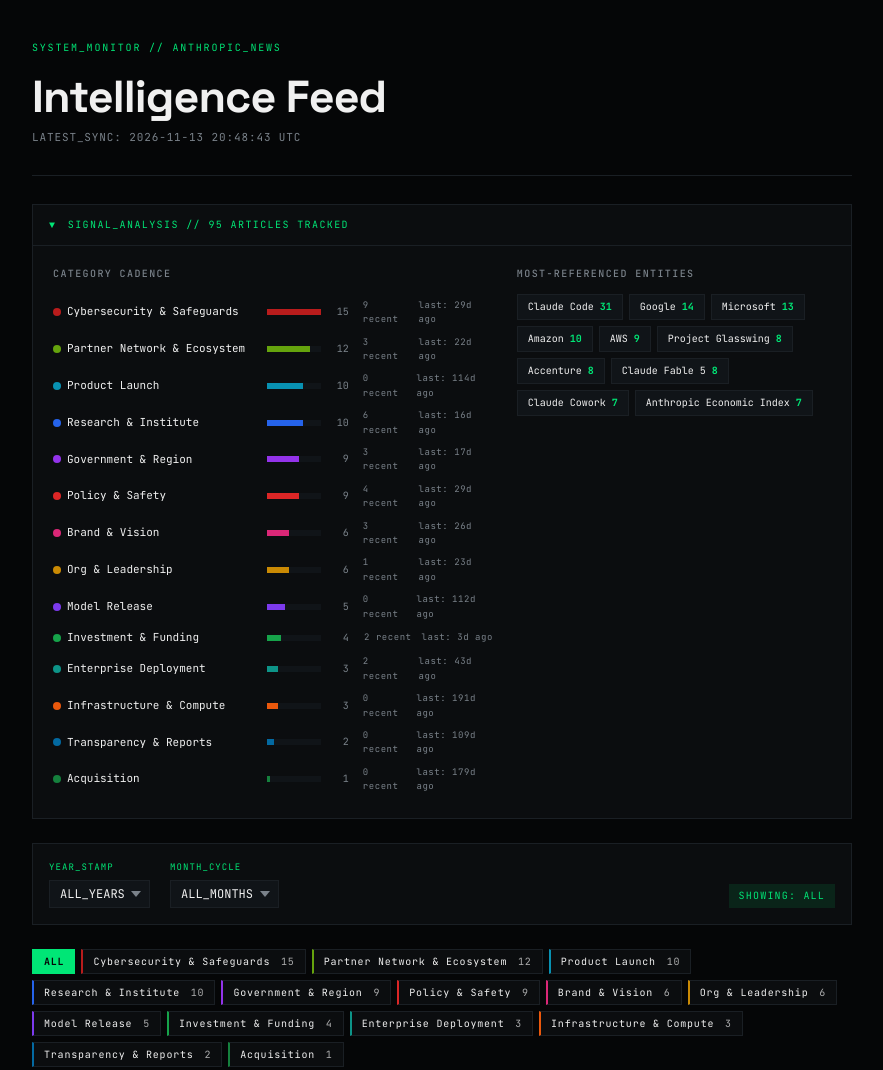
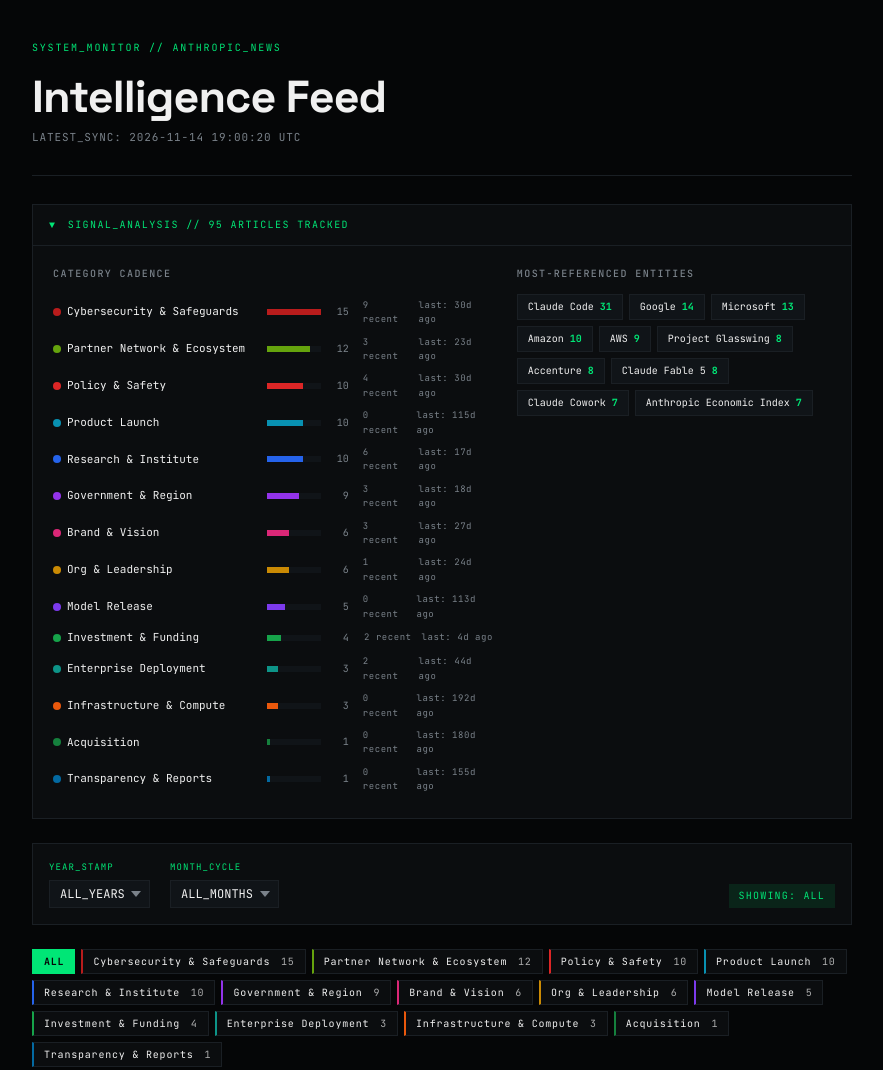
Before and after one commit to patrick-creates/anthropic-news-monitor, a plain HTML site: page index.html in a window 1280 px wide. Shown: the top 1070 px of the page, without its empty margins (198-1081 px from the left). Drawn offline with Linux system fonts and the light colour scheme.

Commit message:
chore: update news data and index

```diff
--- a/index.html
+++ b/index.html
@@ -12,7 +12,7 @@
         <header>
             <div class="brand">SYSTEM_MONITOR // ANTHROPIC_NEWS</div>
             <h1>Intelligence Feed</h1>
-            <p class="update-time">LATEST_SYNC: 2026-11-13 20:48:43 UTC</p>
+            <p class="update-time">LATEST_SYNC: 2026-11-14 19:00:20 UTC</p>
         </header>
 
 
@@ -35,7 +35,7 @@
             </div>
             <div class="trend-meta">
                 <span title="Articles in last 90 days">9 recent</span>
-                <span title="Days since last article in this category">last: 29d ago</span>
+                <span title="Days since last article in this category">last: 30d ago</span>
             </div>
         </div>
         <div class="trend-row">
@@ -51,7 +51,23 @@
             </div>
             <div class="trend-meta">
                 <span title="Articles in last 90 days">3 recent</span>
-                <span title="Days since last article in this category">last: 22d ago</span>
+                <span title="Days since last article in this category">last: 23d ago</span>
+            </div>
+        </div>
+        <div class="trend-row">
+            <div class="trend-label">
+                <span class="cat-dot" style="background:#dc2626"></span>
+                <span class="cat-name">Policy & Safety</span>
+            </div>
+            <div class="trend-bar-wrap">
+                <div class="trend-bar-track">
+                    <div class="trend-bar" style="width:66%;background:#dc2626"></div>
+                </div>
+                <span class="trend-count">10</span>
+            </div>
+            <div class="trend-meta">
+                <span title="Articles in last 90 days">4 recent</span>
+                <span title="Days since last article in this category">last: 30d ago</span>
             </div>
         </div>
         <div class="trend-row">
@@ -67,7 +83,7 @@
             </div>
             <div class="trend-meta">
                 <span title="Articles in last 90 days">0 recent</span>
-                <span title="Days since last article in this category">last: 114d ago</span>
+                <span title="Days since last article in this category">last: 115d ago</span>
             </div>
         </div>
         <div class="trend-row">
@@ -83,7 +99,7 @@
             </div>
             <div class="trend-meta">
                 <span title="Articles in last 90 days">6 recent</span>
-                <span title="Days since last article in this category">last: 16d ago</span>
+                <span title="Days since last article in this category">last: 17d ago</span>
             </div>
         </div>
         <div class="trend-row">
@@ -99,23 +115,7 @@
             </div>
             <div class="trend-meta">
                 <span title="Articles in last 90 days">3 recent</span>
-                <span title="Days since last article in this category">last: 17d ago</span>
-            </div>
-        </div>
-        <div class="trend-row">
-            <div class="trend-label">
-                <span class="cat-dot" style="background:#dc2626"></span>
-                <span class="cat-name">Policy & Safety</span>
-            </div>
-            <div class="trend-bar-wrap">
-                <div class="trend-bar-track">
-                    <div class="trend-bar" style="width:60%;background:#dc2626"></div>
-                </div>
-                <span class="trend-count">9</span>
-            </div>
-            <div class="trend-meta">
-                <span title="Articles in last 90 days">4 recent</span>
-                <span title="Days since last article in this category">last: 29d ago</span>
+                <span title="Days since last article in this category">last: 18d ago</span>
             </div>
         </div>
         <div class="trend-row">
@@ -131,7 +131,7 @@
             </div>
             <div class="trend-meta">
                 <span title="Articles in last 90 days">3 recent</span>
-                <span title="Days since last article in this category">last: 26d ago</span>
+                <span title="Days since last article in this category">last: 27d ago</span>
             </div>
         </div>
         <div class="trend-row">
@@ -147,7 +147,7 @@
             </div>
             <div class="trend-meta">
                 <span title="Articles in last 90 days">1 recent</span>
-                <span title="Days since last article in this category">last: 23d ago</span>
+                <span title="Days since last article in this category">last: 24d ago</span>
             </div>
         </div>
         <div class="trend-row">
@@ -163,7 +163,7 @@
             </div>
             <div class="trend-meta">
                 <span title="Articles in last 90 days">0 recent</span>
-                <span title="Days since last article in this category">last: 112d ago</span>
+                <span title="Days since last article in this category">last: 113d ago</span>
             </div>
         </div>
         <div class="trend-row">
@@ -179,7 +179,7 @@
             </div>
             <div class="trend-meta">
                 <span title="Articles in last 90 days">2 recent</span>
-                <span title="Days since last article in this category">last: 3d ago</span>
+                <span title="Days since last article in this category">last: 4d ago</span>
             </div>
         </div>
         <div class="trend-row">
@@ -195,7 +195,7 @@
             </div>
             <div class="trend-meta">
                 <span title="Articles in last 90 days">2 recent</span>
-                <span title="Days since last article in this category">last: 43d ago</span>
+                <span title="Days since last article in this category">last: 44d ago</span>
             </div>
         </div>
         <div class="trend-row">
@@ -211,23 +211,7 @@
             </div>
             <div class="trend-meta">
                 <span title="Articles in last 90 days">0 recent</span>
-                <span title="Days since last article in this category">last: 191d ago</span>
-            </div>
-        </div>
-        <div class="trend-row">
-            <div class="trend-label">
-                <span class="cat-dot" style="background:#0369a1"></span>
-                <span class="cat-name">Transparency & Reports</span>
-            </div>
-            <div class="trend-bar-wrap">
-                <div class="trend-bar-track">
-                    <div class="trend-bar" style="width:13%;background:#0369a1"></div>
-                </div>
-                <span class="trend-count">2</span>
-            </div>
-            <div class="trend-meta">
-                <span title="Articles in last 90 days">0 recent</span>
-                <span title="Days since last article in this category">last: 109d ago</span>
+                <span title="Days since last article in this category">last: 192d ago</span>
             </div>
         </div>
         <div class="trend-row">
@@ -243,7 +227,23 @@
             </div>
             <div class="trend-meta">
                 <span title="Articles in last 90 days">0 recent</span>
-                <span title="Days since last article in this category">last: 179d ago</span>
+                <span title="Days since last article in this category">last: 180d ago</span>
+            </div>
+        </div>
+        <div class="trend-row">
+            <div class="trend-label">
+                <span class="cat-dot" style="background:#0369a1"></span>
+                <span class="cat-name">Transparency & Reports</span>
+            </div>
+            <div class="trend-bar-wrap">
+                <div class="trend-bar-track">
+                    <div class="trend-bar" style="width:6%;background:#0369a1"></div>
+                </div>
+                <span class="trend-count">1</span>
+            </div>
+            <div class="trend-meta">
+                <span title="Articles in last 90 days">0 recent</span>
+                <span title="Days since last article in this category">last: 155d ago</span>
             </div>
         </div>
             </div>
@@ -293,18 +293,18 @@
                 <button class="cat-chip active" data-cat="all" onclick="filterByCat(this)">ALL</button>
 <button class="cat-chip" data-cat="Cybersecurity & Safeguards" style="--cat-color:#b91c1c" onclick="filterByCat(this)">Cybersecurity & Safeguards <span class="chip-count">15</span></button>
 <button class="cat-chip" data-cat="Partner Network & Ecosystem" style="--cat-color:#65a30d" onclick="filterByCat(this)">Partner Network & Ecosystem <span class="chip-count">12</span></button>
+<button class="cat-chip" data-cat="Policy & Safety" style="--cat-color:#dc2626" onclick="filterByCat(this)">Policy & Safety <span class="chip-count">10</span></button>
 <button class="cat-chip" data-cat="Product Launch" style="--cat-color:#0891b2" onclick="filterByCat(this)">Product Launch <span class="chip-count">10</span></button>
 <button class="cat-chip" data-cat="Research & Institute" style="--cat-color:#2563eb" onclick="filterByCat(this)">Research & Institute <span class="chip-count">10</span></button>
 <button class="cat-chip" data-cat="Government & Region" style="--cat-color:#9333ea" onclick="filterByCat(this)">Government & Region <span class="chip-count">9</span></button>
-<button class="cat-chip" data-cat="Policy & Safety" style="--cat-color:#dc2626" onclick="filterByCat(this)">Policy & Safety <span class="chip-count">9</span></button>
 <button class="cat-chip" data-cat="Brand & Vision" style="--cat-color:#db2777" onclick="filterByCat(this)">Brand & Vision <span class="chip-count">6</span></button>
 <button class="cat-chip" data-cat="Org & Leadership" style="--cat-color:#ca8a04" onclick="filterByCat(this)">Org & Leadership <span class="chip-count">6</span></button>
 <button class="cat-chip" data-cat="Model Release" style="--cat-color:#7c3aed" onclick="filterByCat(this)">Model Release <span class="chip-count">5</span></button>
 <button class="cat-chip" data-cat="Investment & Funding" style="--cat-color:#16a34a" onclick="filterByCat(this)">Investment & Funding <span class="chip-count">4</span></button>
 <button class="cat-chip" data-cat="Enterprise Deployment" style="--cat-color:#0d9488" onclick="filterByCat(this)">Enterprise Deployment <span class="chip-count">3</span></button>
 <button class="cat-chip" data-cat="Infrastructure & Compute" style="--cat-color:#ea580c" onclick="filterByCat(this)">Infrastructure & Compute <span class="chip-count">3</span></button>
-<button class="cat-chip" data-cat="Transparency & Reports" style="--cat-color:#0369a1" onclick="filterByCat(this)">Transparency & Reports <span class="chip-count">2</span></button>
 <button class="cat-chip" data-cat="Acquisition" style="--cat-color:#15803d" onclick="filterByCat(this)">Acquisition <span class="chip-count">1</span></button>
+<button class="cat-chip" data-cat="Transparency & Reports" style="--cat-color:#0369a1" onclick="filterByCat(this)">Transparency & Reports <span class="chip-count">1</span></button>
             </div>
         </section>
 
@@ -647,16 +647,16 @@
         <li class="post-item" data-year="2026" data-month="07" data-cat="Partner Network & Ecosystem">
             <div class="post-meta">
                 <span class="post-date">Jul 27, 2026</span>
-                <span class="cat-badge" style="background:#65a30d" title="source: rules">Partner Network & Ecosystem</span>
+                <span class="cat-badge" style="background:#65a30d" title="source: rules+verified">Partner Network & Ecosystem ✓</span>
             </div>
             <a href="https://www.anthropic.com/news/cognizant-anthropic" target="_blank" class="post-title">Cognizant and Anthropic expand their partnership to bring Claude to enterprise clients</a>
             <p class="post-snippet">Announcements Cognizant and Anthropic expand their partnership to bring Claude to enterprise clients Jul 27, 2026 We're expanding our partnership with Cognizant , one of the world's largest technology services companies. Cognizant uses Claude in the systems it builds and...</p>
         </li>
 
-        <li class="post-item" data-year="2026" data-month="07" data-cat="Transparency & Reports">
+        <li class="post-item" data-year="2026" data-month="07" data-cat="Policy & Safety">
             <div class="post-meta">
                 <span class="post-date">Jul 27, 2026</span>
-                <span class="cat-badge" style="background:#0369a1" title="source: rules">Transparency & Reports</span>
+                <span class="cat-badge" style="background:#dc2626" title="source: verifier_override">Policy & Safety ⚙</span>
             </div>
             <a href="https://www.anthropic.com/news/position-open-weights-models" target="_blank" class="post-title">Our position on open-weights models</a>
             <p class="post-snippet">Announcements Our position on open-weights models Jul 27, 2026 A post by Dario Amodei, Anthropic CEO Over the last few days there has been a lot of discussion about open-weights models, especially those from China. Reports suggest that some US...</p>
@@ -665,7 +665,7 @@
         <li class="post-item" data-year="2026" data-month="07" data-cat="Model Release">
             <div class="post-meta">
                 <span class="post-date">Jul 24, 2026</span>
-                <span class="cat-badge" style="background:#7c3aed" title="source: rules">Model Release</span>
+                <span class="cat-badge" style="background:#7c3aed" title="source: rules+verified">Model Release ✓</span>
             </div>
             <a href="https://www.anthropic.com/news/claude-opus-5" target="_blank" class="post-title">Introducing Claude Opus 5</a>
             <p class="post-snippet">Product Announcements Introducing Claude Opus 5 Jul 24, 2026 Claude Opus 5 is available today. It’s a thoughtful and proactive model that comes close to the frontier intelligence of Claude Fable 5 at half the price. On coding and knowledge...</p>
```
Also changed, not shown: seen_data.json.
